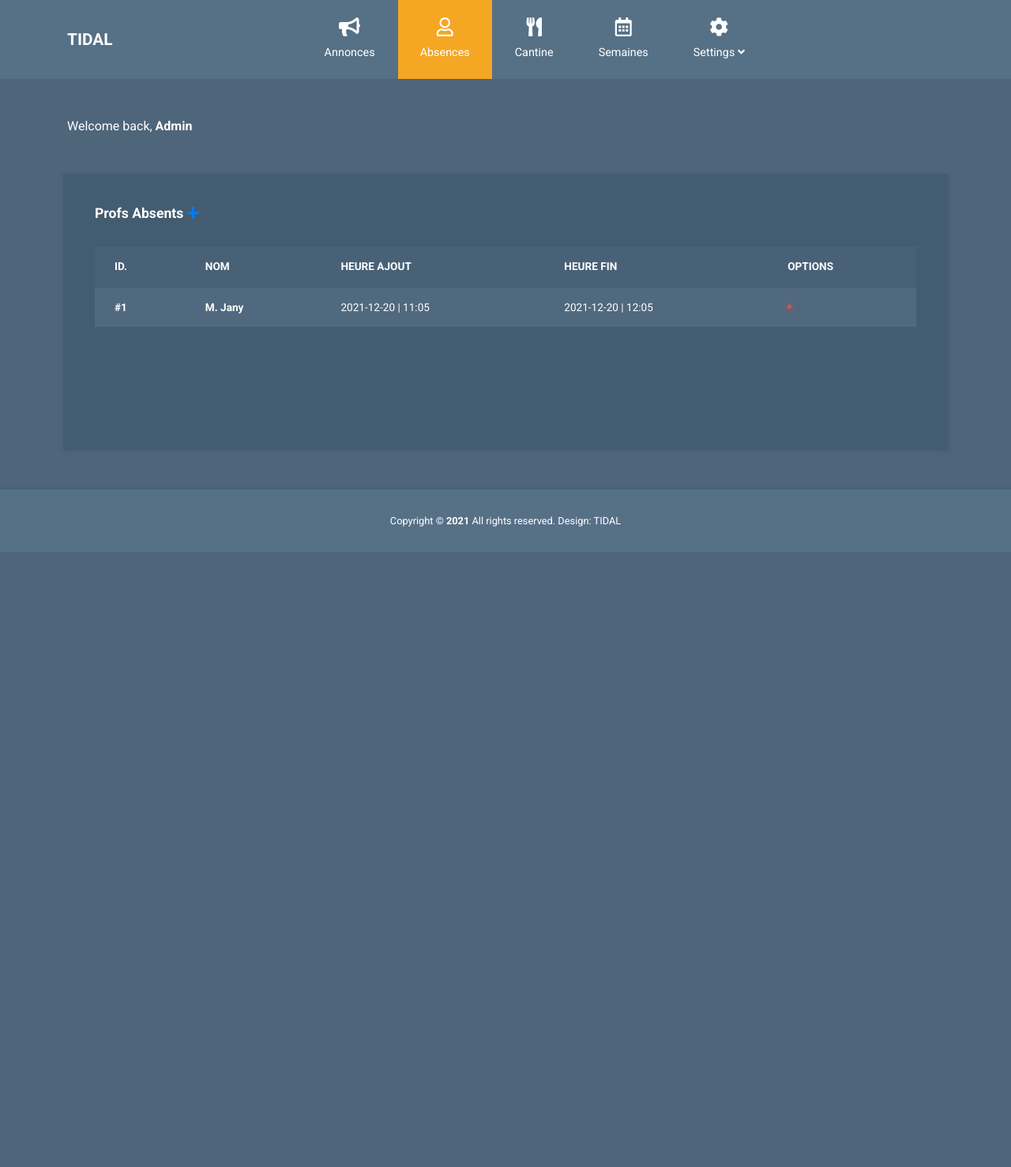
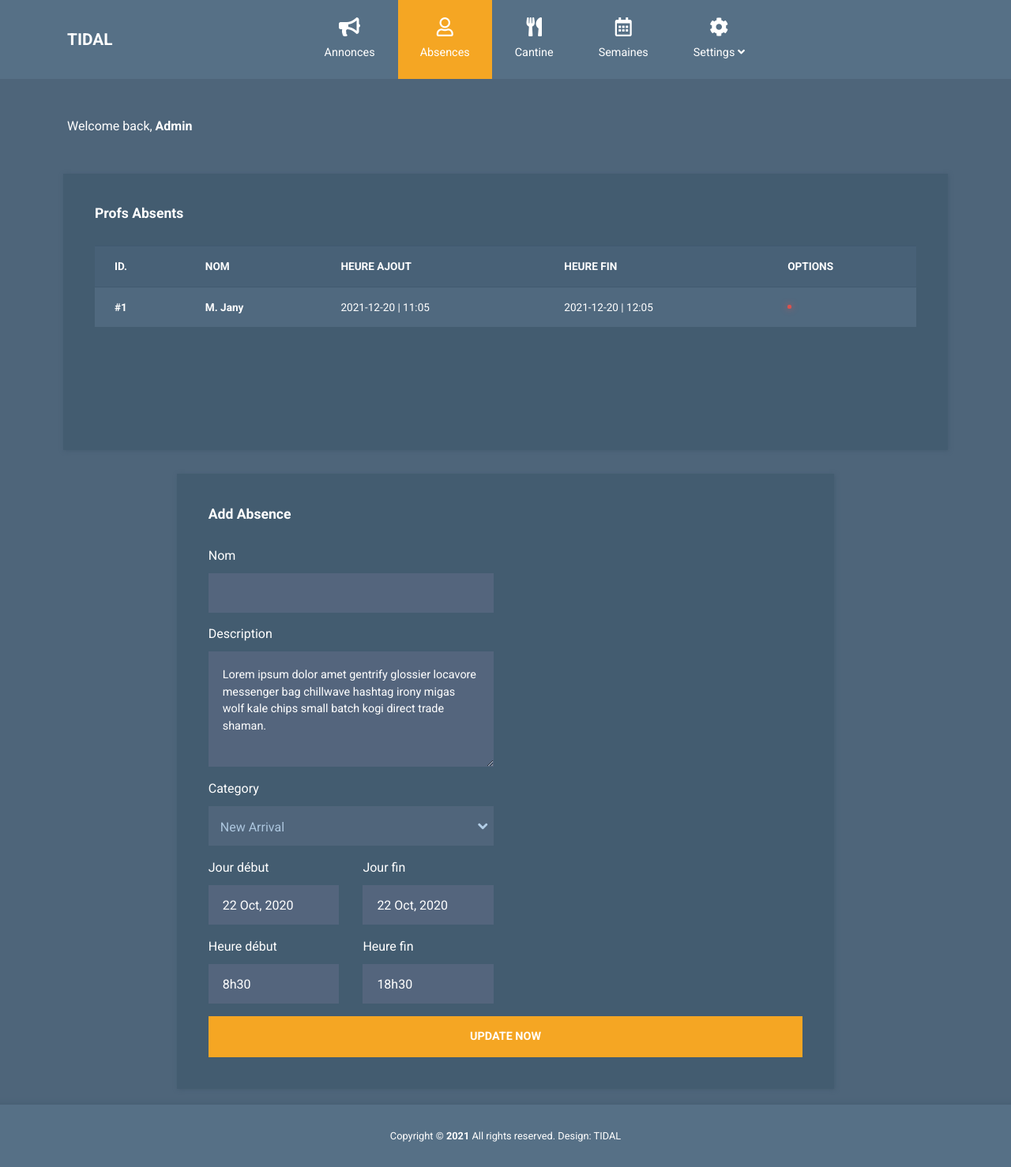
Before and after one commit to NSI-LCF/TIDAL, a PHP site: page /backoffice/absences.php in a window 1280 px wide. Shown: the whole page at 79% size. Before the commit the page ends 667 px from the top, so only its background shows below. Run offline with PHP 8.4, Linux system fonts and the light colour scheme.

Commit message:
backoffice progress

```diff
--- a/backoffice/absences.php
+++ b/backoffice/absences.php
@@ -17,6 +17,8 @@ include_once 'php/footer.php';
     <!-- https://fonts.google.com/specimen/Roboto -->
     <link rel="stylesheet" href="css/fontawesome.min.css">
     <!-- https://fontawesome.com/ -->
+    <link rel="stylesheet" href="jquery-ui-datepicker/jquery-ui.min.css" type="text/css" />
+    <!-- http://api.jqueryui.com/datepicker/ -->
     <link rel="stylesheet" href="css/bootstrap.min.css">
     <!-- https://getbootstrap.com/ -->
     <link rel="stylesheet" href="css/templatemo-style.css">
@@ -39,7 +41,7 @@ include_once 'php/footer.php';
             <div class="row tm-content-row">
                 <div class="col-12 tm-block-col">
                     <div class="tm-bg-primary-dark tm-block tm-block-taller tm-block-scroll">
-                        <h2 class="tm-block-title">Profs Absents <a href="#"><i class="fas fa-plus"></i></a></h2>
+                        <h2 class="tm-block-title">Profs Absents</h2>
                         <table class="table">
                             <thead>
                                 <tr>
@@ -57,7 +59,7 @@ include_once 'php/footer.php';
                                     <td>2021-12-20 | 11:05</td>
                                     <td>2021-12-20 | 12:05</td>
                                     <td>
-                                        <form action="<?php echo htmlspecialchars($_SERVER['PHP_SELF']);?>" method="post">
+                                        <form action="<?php echo htmlspecialchars($_SERVER['PHP_SELF']); ?>" method="post">
                                             <!-- <input type="submit" class="tm-status-circle cancelled"> TODO -->
                                             <div class="tm-status-circle cancelled"></div>
                                         </form>
@@ -65,6 +67,67 @@ include_once 'php/footer.php';
                                 </tr>
                             </tbody>
                         </table>
+                    </div>
+                </div>
+                <div class="col-xl-9 col-lg-10 col-md-12 col-sm-12 mx-auto">
+                    <div class="tm-bg-primary-dark tm-block tm-block-h-auto">
+                        <div class="row">
+                            <div class="col-12">
+                                <h2 class="tm-block-title d-inline-block">Add Absence</h2>
+                            </div>
+                        </div>
+                        <div class="row tm-edit-product-row">
+                            <div class="col-xl-6 col-lg-6 col-md-12">
+                                <form action="" method="post" class="tm-edit-product-form">
+                                    <div class="form-group mb-6">
+                                        <label for="name">Nom
+                                        </label>
+                                        <input id="name" name="name" type="text" class="form-control validate" />
+                                    </div>
+                                    <div class="form-group mb-3">
+                                        <label for="description">Description</label>
+                                        <textarea class="form-control validate tm-small" rows="5" required>Lorem ipsum dolor amet gentrify glossier locavore messenger bag chillwave hashtag irony migas wolf kale chips small batch kogi direct trade shaman.</textarea>
+                                    </div>
+                                    <div class="form-group mb-3">
+                                        <label for="category">Category</label>
+                                        <select class="custom-select tm-select-accounts" id="category">
+                                            <option>Select category</option>
+                                            <option value="1" selected>New Arrival</option>
+                                            <option value="2">Most Popular</option>
+                                            <option value="3">Trending</option>
+                                        </select>
+                                    </div>
+                                    <div class="row">
+                                        <div class="form-group mb-3 col-xs-12 col-sm-6">
+                                            <label for="expire_date">Jour début
+                                            </label>
+                                            <input id="expire_date" name="expire_date" type="text" value="22 Oct, 2020" class="form-control validate" data-large-mode="true" />
+                                        </div>
+                                        <div class="form-group mb-3 col-xs-12 col-sm-6">
+                                            <label for="expire_date">Jour fin
+                                            </label>
+                                            <input id="expire_date" name="expire_date" type="text" value="22 Oct, 2020" class="form-control validate" data-large-mode="true" />
+                                        </div>
+                                    </div>
+                                    <div class="row">
+                                        <div class="form-group mb-3 col-xs-12 col-sm-6">
+                                            <label for="expire_date">Heure début
+                                            </label>
+                                            <input id="expire_date" name="expire_date" type="text" value="8h30" class="form-control validate" data-large-mode="true" />
+                                        </div>
+                                        <div class="form-group mb-3 col-xs-12 col-sm-6">
+                                            <label for="expire_date">Heure fin
+                                            </label>
+                                            <input id="expire_date" name="expire_date" type="text" value="18h30" class="form-control validate" data-large-mode="true" />
+                                        </div>
+                                    </div>
+                            </div>
+
+                            <div class="col-12">
+                                <button type="submit" class="btn btn-primary btn-block text-uppercase">Update Now</button>
+                            </div>
+                            </form>
+                        </div>
                     </div>
                 </div>
             </div>
@@ -76,11 +139,15 @@ include_once 'php/footer.php';
     <!-- https://jquery.com/download/ -->
     <script src="js/moment.min.js"></script>
     <!-- https://momentjs.com/ -->
-    <script src="js/Chart.min.js"></script>
-    <!-- http://www.chartjs.org/docs/latest/ -->
+    <script src="jquery-ui-datepicker/jquery-ui.min.js"></script>
+    <!-- https://jqueryui.com/download/ -->
     <script src="js/bootstrap.min.js"></script>
     <!-- https://getbootstrap.com/ -->
-    <script src="js/tooplate-scripts.js"></script>
+    <script>
+      $(function() {
+        $("#expire_date").datepicker();
+      });
+    </script>
 </body>
 
 </html>
```
Also changed, not shown: backoffice/db-export.sql (added, +80 -0 lines), backoffice/semaines.php (+31 -30 lines).
